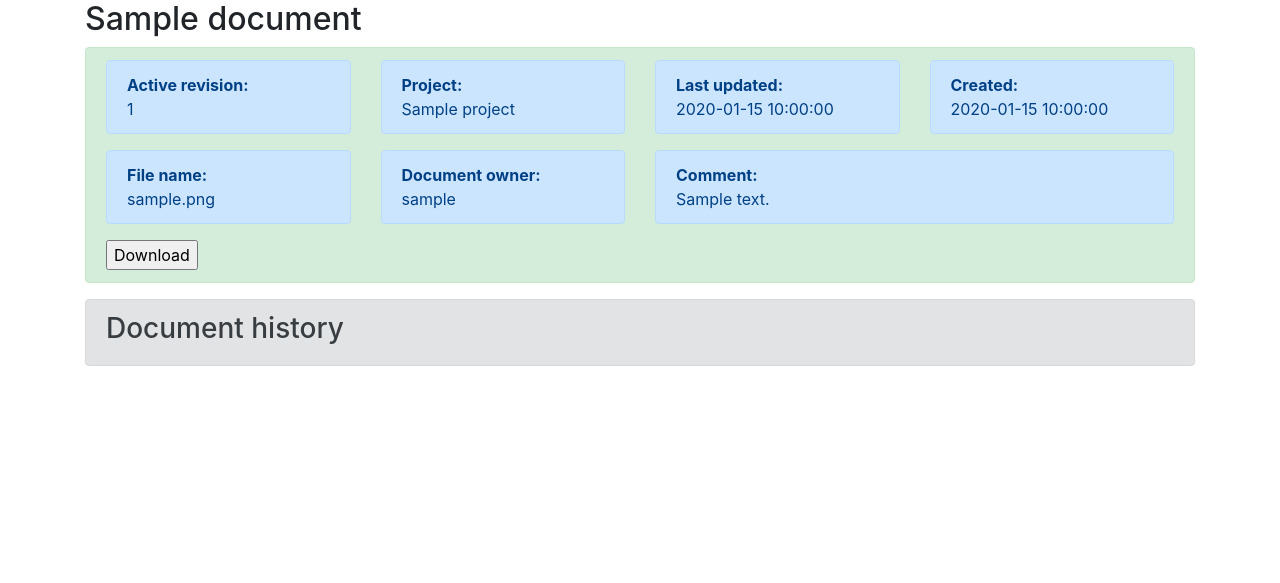
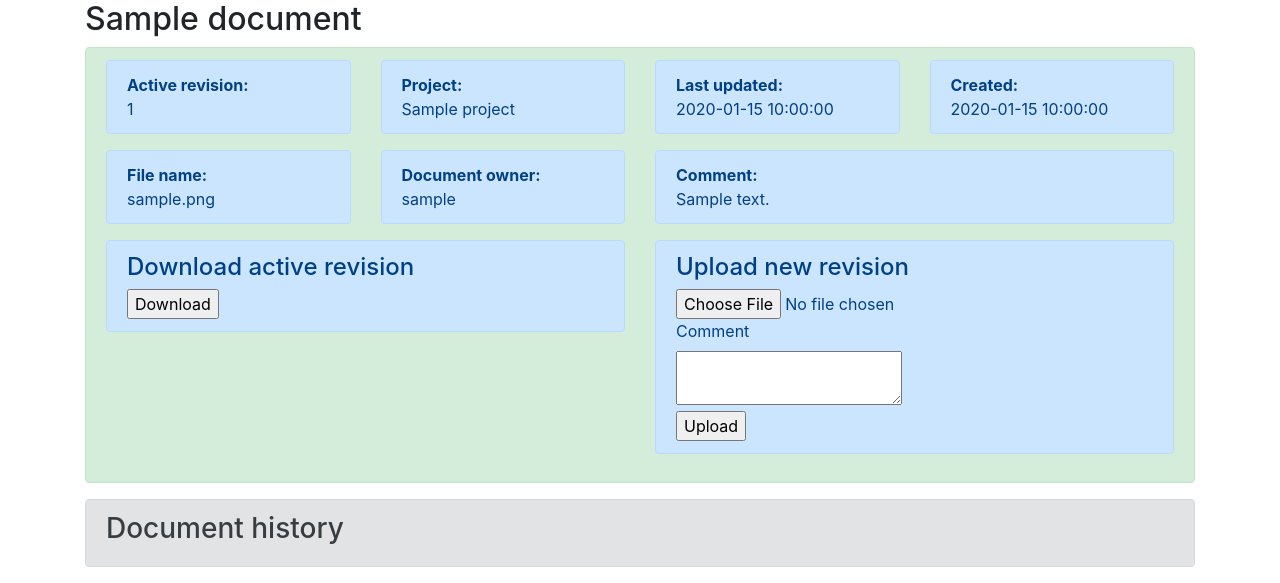
Before and after one commit to LeskoIam/doK-reG, a Flask app: page /document/1 in a window 1280 px wide. Shown: the part 321-904 px from the top of the page. Before the commit the page ends 687 px from the top, so only its background shows below. Run offline with Flask 2, Linux system fonts and the light colour scheme; tables that the repository leaves empty hold one stand-in row (values such as "Sample post"); some libraries are stand-ins or nearby versions.

Commit message:
Added new revision upload form and logic.

```diff
--- a/app/forms.py
+++ b/app/forms.py
@@ -74,3 +74,10 @@ class AddProjectForm(FlaskForm):
 
 class DownloadForm(FlaskForm):
     submit = SubmitField("Download")
+
+
+class NewRevUploadForm(FlaskForm):
+    file = FileField("File", validators=[FileRequired(),
+                                         FileAllowed(ALLOWED_EXTENSIONS, "File type not supported")])
+    comment = TextAreaField("Comment", validators=[DataRequired()])
+    submit = SubmitField("Upload")
--- a/app/routes.py
+++ b/app/routes.py
@@ -9,7 +9,8 @@ from app.forms import (RegistrationForm,
                        LoginForm,
                        UploadForm,
                        AddProjectForm,
-                       DownloadForm)
+                       DownloadForm,
+                       NewRevUploadForm)
 
 from flask_login import (current_user,
                          login_user,
@@ -46,12 +47,46 @@ def index():
     return render_template("index.html", documents=documents)
 
 
-@app.route("/document/<int:document_id>", methods=['GET'] )
+@app.route("/document/<int:document_id>", methods=["GET"])
 def document_details(document_id):
     download_form = DownloadForm()
+    upload_form = NewRevUploadForm()
     document = Document.query.filter_by(id=document_id).join(Project).first()
     last_edits = File.query.filter_by(document_id=document_id).order_by(File.created_on.desc()).all()
-    return render_template("document_details.html", document=document, last_edits=last_edits, download_form=download_form)
+    return render_template("document_details.html", document=document, last_edits=last_edits, download_form=download_form, upload_form=upload_form)
+
+@app.route("/upload_new_rev/<int:document_id>", methods=['POST'])
+@login_required
+def new_file_rev_upload(document_id):
+    upload_form = NewRevUploadForm()
+    # check if upload form is valid
+    if upload_form.validate_on_submit():
+        file = upload_form.file.data
+
+        document = Document.query.filter_by(id=document_id).first()
+        fd = File.query.filter_by(document_id=document_id, revision=document.active_revision).first()
+        # Calculate new revision and generate new file name
+        new_rev = document.active_revision + 1
+        n = fd.internal_file_name.rsplit("_", 1)
+        ext = os.path.splitext(n[1])
+        new_file_name = "{name}_{rev}{ext}".format(name=n[0], rev=new_rev, ext=ext[1])
+
+        file_info = File(original_file_name=fd.original_file_name,
+                         internal_file_name=new_file_name,
+                         file_path=fd.file_path,
+                         revision=new_rev,
+                         comment=upload_form.comment.data,
+                         document_id=document_id,
+                         user_id=current_user.get_id())
+        db.session.add(file_info)
+        # Update document active revision
+        document.active_revision = new_rev
+        db.session.add(document)
+
+        file.save(os.path.join(fd.file_path, new_file_name))
+        db.session.commit()
+
+    return redirect(url_for("document_details", document_id=document_id))
 
 
 
--- a/app/templates/document_details.html
+++ b/app/templates/document_details.html
@@ -45,10 +45,33 @@
                 </div>
             </div>
         </div>
-        <form action="/download/{{ document.id }}/{{ document.active_revision }}" method="post" novalidate enctype=multipart/form-data>
-            {{ download_form.hidden_tag() }}
-            {{ download_form.submit() }}
-        </form>
+
+
+        <div class="row">
+            <div class="col-6">
+                <div class="alert alert-primary" role="alert">
+                    <h4>Download active revision</h4>
+                    <form action="/download/{{ document.id }}/{{ document.active_revision }}" method="post" novalidate enctype=multipart/form-data>
+                        {{ download_form.hidden_tag() }}
+                        {{ download_form.submit() }}
+                    </form>
+                </div>
+            </div>
+            <div class="col-6">
+                    <div class="alert alert-primary" role="alert">
+                        <h4>Upload new revision</h4>
+                        <form action="/upload_new_rev/{{ document.id }}" method="post" novalidate enctype=multipart/form-data>
+                            {{ upload_form.hidden_tag() }}
+                            {{ upload_form.file }}<br>
+
+                            {{ upload_form.comment.label }}<br>
+                            {{ upload_form.comment }}
+                            <br>
+                            {{ upload_form.submit() }}
+                        </form>
+                    </div>
+            </div>
+        </div>
     </div>
 
 
```
